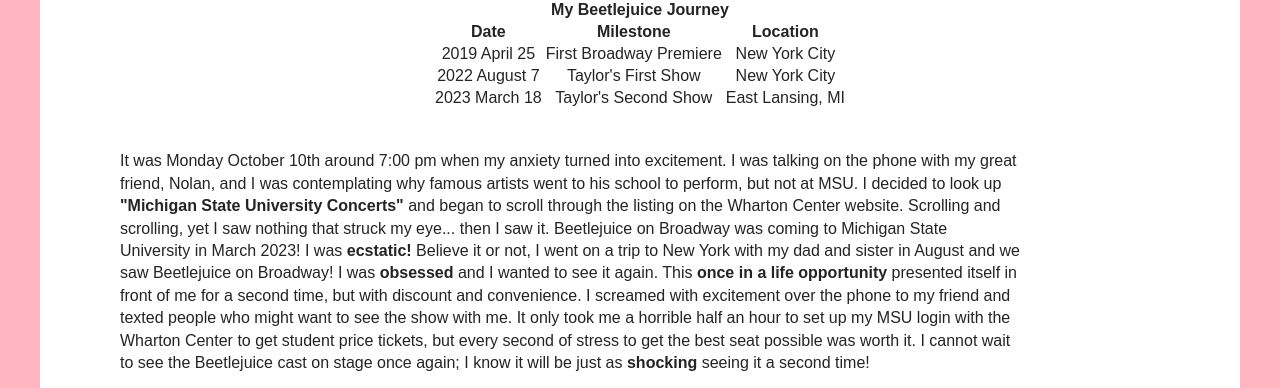
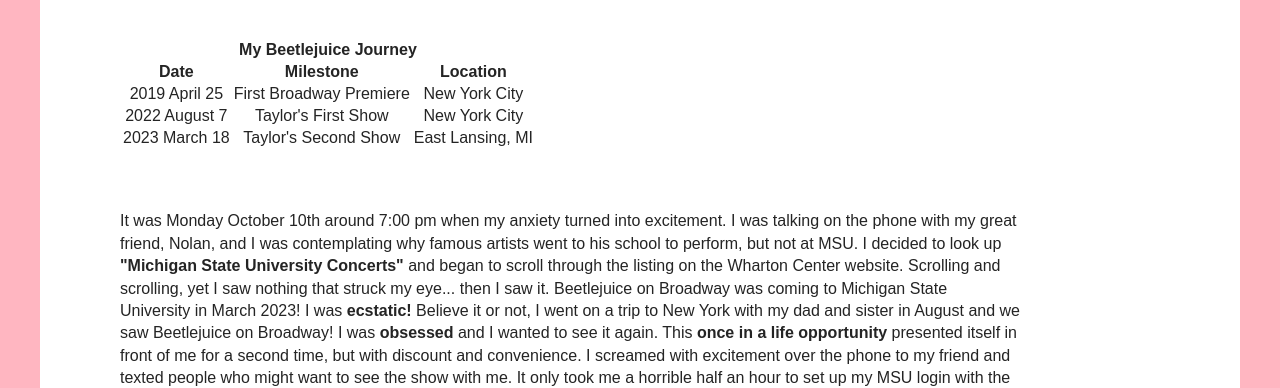
Before and after one commit to lenztay/mi349_blog, a plain HTML site: page index.html in a window 1280 px wide. Shown: the part 421-809 px from the top of the page. Drawn offline with Linux system fonts and the light colour scheme.

Commit message:
blog css commit

```diff
--- a/style.css
+++ b/style.css
@@ -58,8 +58,10 @@ img {
 
 
 table {
-    margin-left: auto;
+    font-family: Arial, Helvetica, sans-serif;
     margin-right: auto;
+    margin: 20px;
+    padding: 20px;
     text-align: center;
 }
 
```
